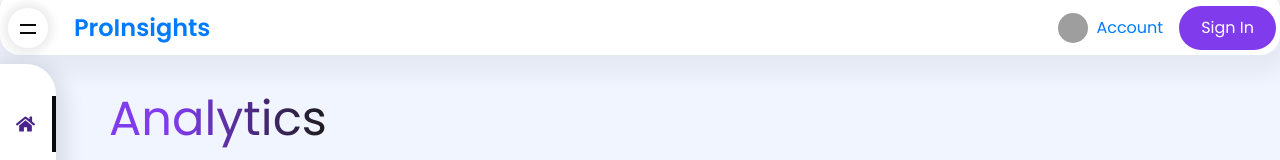
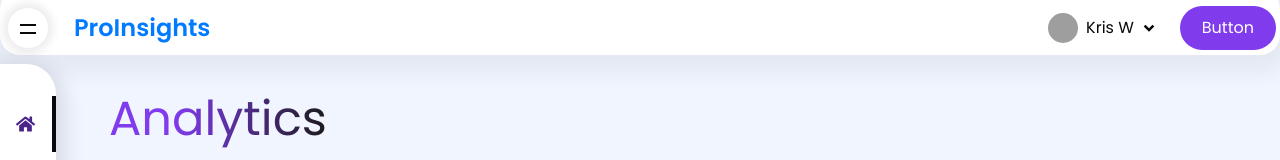
Before and after one commit to ujjwalkrishna7/Dashboard_Testing, a React (Create React App) app: page / in a window 1280 px wide. Shown: the top 160 px of the page. Built offline with nearby package versions, Linux system fonts and the light colour scheme; grey boxes are pictures that could not be loaded.

Commit message:
minor layout changes

```diff
--- a/src/Components/Navbar/Navbar.js
+++ b/src/Components/Navbar/Navbar.js
@@ -1,6 +1,7 @@
 import React from "react";
 import { Link } from "react-router-dom";
 import { FaBars } from "react-icons/fa";
+import { RiArrowDropDownLine } from "react-icons/ri";
 import styled from "styled-components";
 
 const Nav = styled.div`
@@ -84,6 +85,11 @@ const NavLinks = styled(Link)`
   padding: 0 1rem;
   height: 100%;
   cursor: pointer;
+  color: var(--white);
+
+  &:hover {
+    color: var(--grey);
+  }
 `;
 
 const NavBtn = styled.nav`
@@ -135,11 +141,12 @@ const Navbar = ({ toggle }) => {
           <NavItem>
             <NavLinks to="/account">
               <ProfilePhoto src="https://wallpaperaccess.com/full/2213424.jpg" />
-              Account
+              Kris W
+              <RiArrowDropDownLine size={30} />
             </NavLinks>
           </NavItem>
           <NavBtn>
-            <NavBtnLink to="/signin">Sign In</NavBtnLink>
+            <NavBtnLink to="/button">Button</NavBtnLink>
           </NavBtn>
         </NavMenu>
       </NavbarContainer>
--- a/src/Components/SidebarRight/SidebarRight.js
+++ b/src/Components/SidebarRight/SidebarRight.js
@@ -103,7 +103,7 @@ const SidebarRight = ({ sidebarIsOpen, toggle }) => {
             <SidebarLink to="/account">Account</SidebarLink>
           </SidebarMenu>
           <SideBtnWrap>
-            <SidebarRoute to="/signin">Sign In</SidebarRoute>
+            <SidebarRoute to="/button">Button</SidebarRoute>
           </SideBtnWrap>
         </SidebarWrapper>
       </SidebarContainer>
--- a/src/Pages/Home.js
+++ b/src/Pages/Home.js
@@ -23,11 +23,6 @@ const HomeComponent = ({ smallStats }) => (
     <Row>
       {smallStats.map((stats, idx) => (
         <Col className="col-lg mb-4" key={idx} {...stats.attrs}>
-          <motion.div
-            initial={{ scale: 0.8 }}
-            animate={{ scale: 1.0 }}
-            transition={{ duration: 0.5 }}
-          >
           <SmallStats
             id={`small-stats-${idx}`}
             variation="1"
@@ -39,7 +34,6 @@ const HomeComponent = ({ smallStats }) => (
             increase={stats.increase}
             decrease={stats.decrease}
           />
-          </motion.div>
         </Col>
       ))}
     </Row>
--- a/src/index.css
+++ b/src/index.css
@@ -3,7 +3,7 @@
 :root {
   /* Colors */
   --black: #fff;
-  --grey: #a4b2bc;
+  --grey: #777c80;
   --white: #09090c;
   --background: rgb(240, 245, 255);
   --primary: #803bec;
```
Lines whose indentation alone changed are shown as unchanged.
